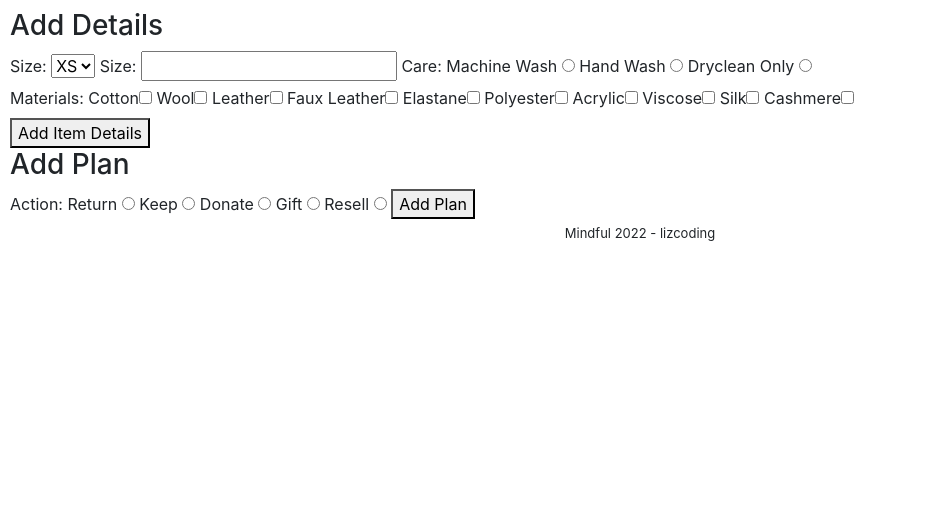
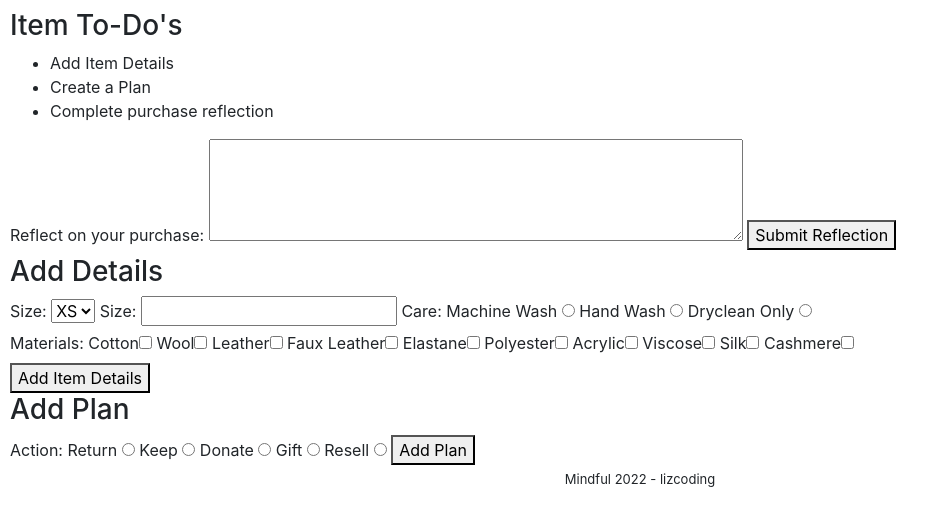
Before and after one commit to lizcoding/mindful, a Flask app: template templates/item.html in a window 1280 px wide. Shown: the part 204-730 px from the top of the page, without its empty margins (0-949 px from the left). Run offline with Flask 2, Linux system fonts and the light colour scheme; the template is opened without the code that fills it, so the values that code supplies are empty; some libraries are stand-ins or nearby versions.

Commit message:
Add item to-do's and reflection form to item details html.

```diff
--- a/project_journal.txt
+++ b/project_journal.txt
@@ -71,7 +71,7 @@ PROJECT JOURNAL WEEK 1 ---------------------------------------------------------
     Today's Goals:
         1. [X] Build out (Finish) Maps API on Plan Details
         2. [X] Build Tracked Item Dashboard display (deadline display)
-        3. [ ] Start research on IBM Watson Tone Analyzer
+        3. [X] Start research on IBM Watson Tone Analyzer
 
         Bonus: Start IBM Watson integration with Item Details
                 1. [ ] Add form with text area to item details page
@@ -112,7 +112,7 @@ PROJECT JOURNAL WEEK 2 ---------------------------------------------------------
 
 1/17: Week 2 - Monday
     Today's Goals:
-        1. [ ]
+        1. [ ] IBM Watson details
         2. [ ]
         3. [ ]
 
--- a/server.py
+++ b/server.py
@@ -11,6 +11,8 @@ import cloudinary.uploader
 # TO-DO: [X] Add "Days Left" displays in the Dashboard
 # TO-DO: [ ] Create Profile route for non-tracked items (items that finished Mindful track-plan life-cycle)
 # TO-DO: [ ] Add price attribute to Item objects (edit DB)
+
+# TO-DO: [ ] Screen capture walk through of MVP
 
 app = Flask(__name__)
 app.jinja_env.undefined = StrictUndefined
--- a/static/js/gmaps.js
+++ b/static/js/gmaps.js
@@ -20,7 +20,6 @@ function initMap() {
         };
 
         let service = new google.maps.places.PlacesService(map);
-
 
         service.findPlaceFromQuery(request, function(results, status) {
           if (status === google.maps.places.PlacesServiceStatus.OK) {
--- a/templates/dashboard.html
+++ b/templates/dashboard.html
@@ -28,6 +28,8 @@ Bootstrap Progress: https://getbootstrap.com/docs/4.3/components/progress/
                 {% if days_left.days == 0 %}
                     <p style="color:red;">Must return this item today!</p>
                 {% endif %}
+            {% else %}
+            <p style="color:red;">Item has passed return window. Make a back-up plan!</p>
             {% endif %}
             </div>
         {% endfor %}
--- a/templates/item.html
+++ b/templates/item.html
@@ -28,6 +28,29 @@
   {% if item.plan %}
     <h4>Plan: <a href="/plan/{{item.plan[0].plan_id}}">{{ item.plan[0].action }}</a></h4>
   {% endif %}
+
+  <!-- Item To-Do's -->
+  <div>
+    <h3>Item To-Do's </h3>
+    <ul>
+      <li>Add Item Details</li>
+      <li>Create a Plan</li>
+      <!-- Every-Day, twice a week, or weekly (allow user to choose days) -->
+      <li>Complete purchase reflection</li>
+    </ul>
+
+  </div>
+  <!-- Add Sentiment/Daily Reflection Form -->
+  <div>
+    <form action="/item/{{item.item_id}}/add_sentiment" method="POST">
+    <label for="reflection">Reflect on your purchase: </label>
+
+    <textarea id="reflection" name="reflection" rows="4" cols="50"></textarea>
+    <button type="submit">Submit Reflection</button>
+    </form>
+
+
+  </div>
 
   <div>
   <h3>Add Details</h3>
```
